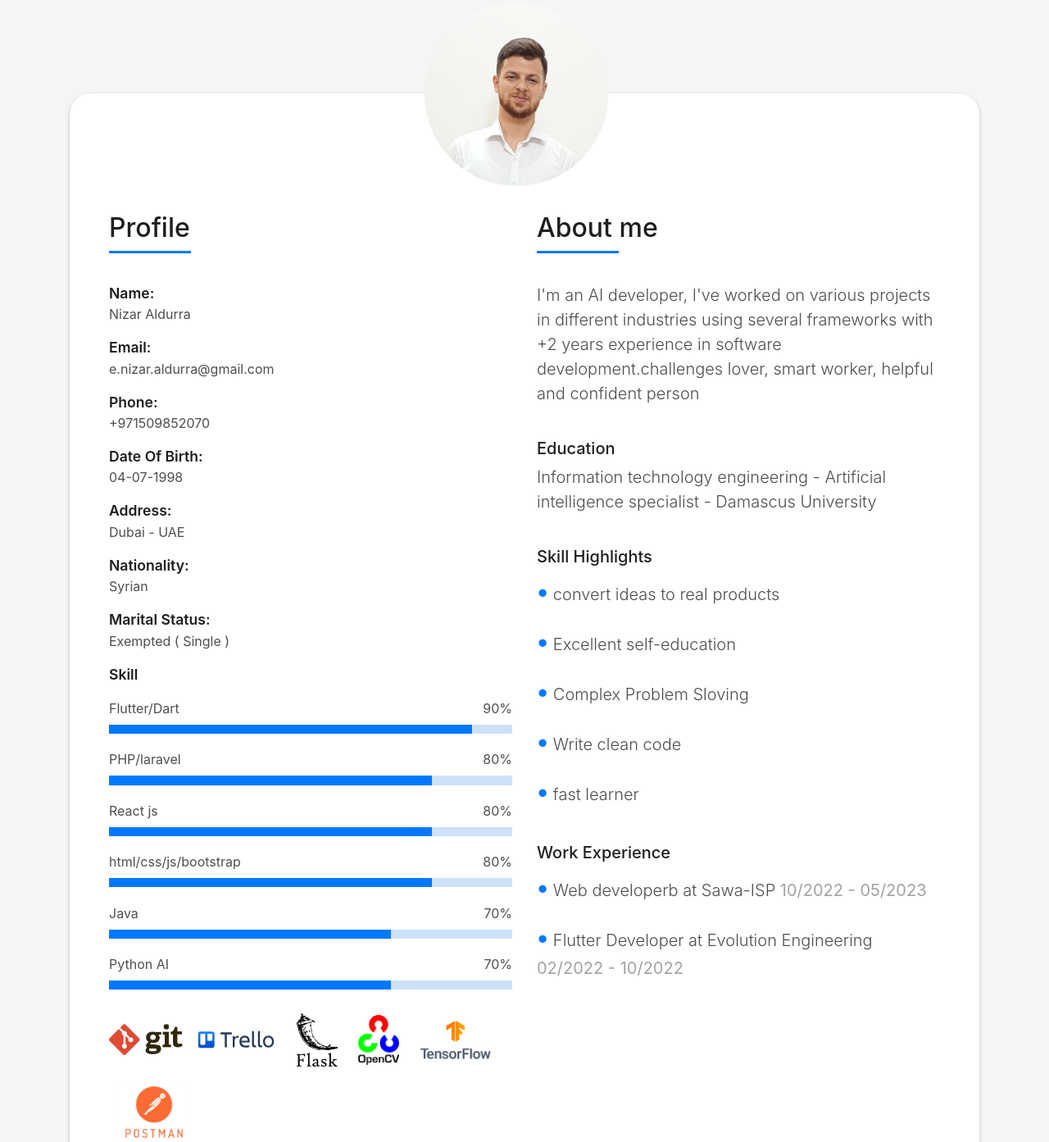
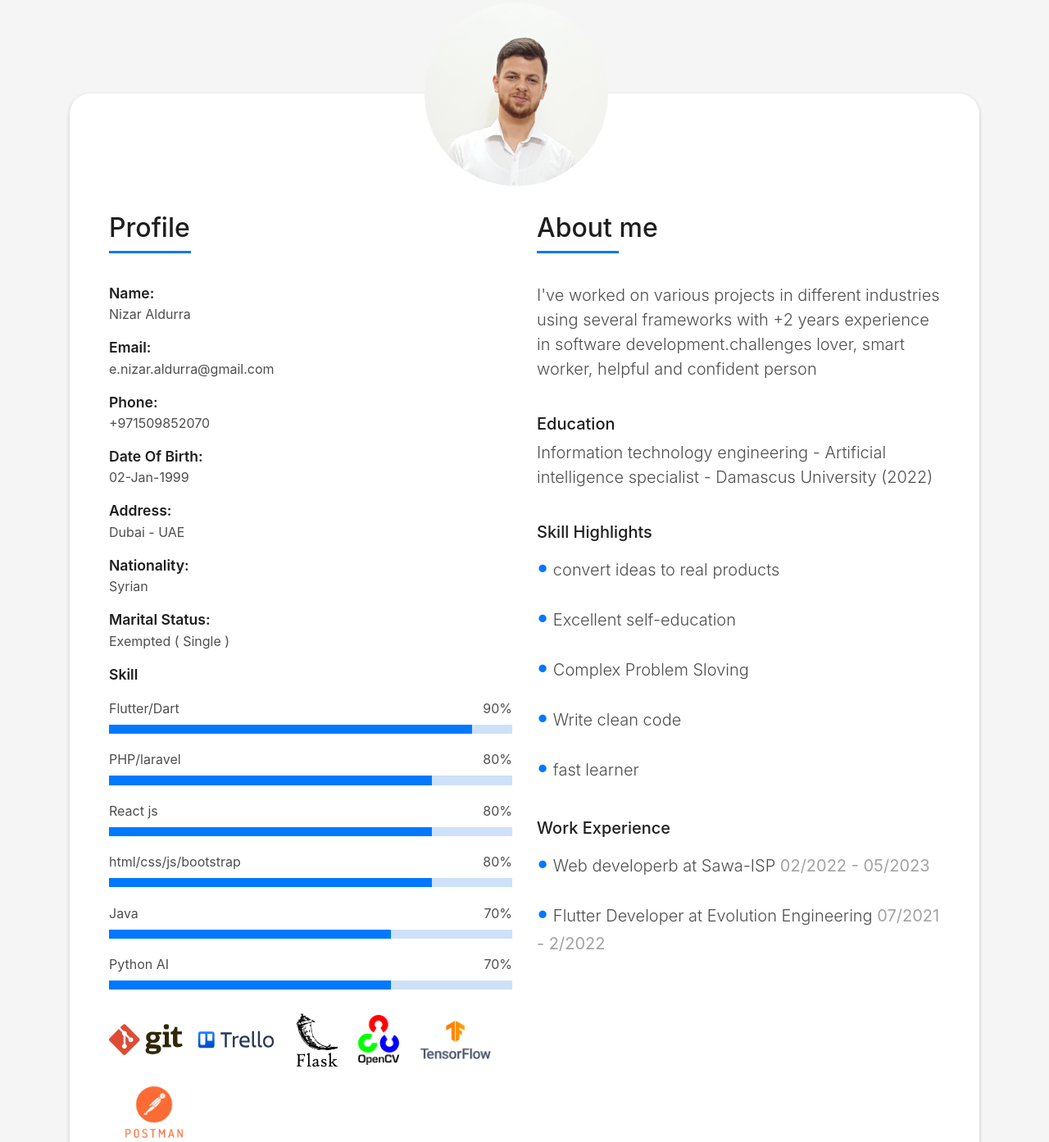
Before and after one commit to nizarALDURRA/nizarALDURRA.github.io, a plain HTML site: page index.html in a window 1280 px wide. Shown: the part 850-2243 px from the top of the page at 82% size. Drawn offline with Linux system fonts and the light colour scheme.

Commit message:
update cv file

```diff
--- a/index.html
+++ b/index.html
@@ -246,7 +246,7 @@
                 <div class="table-cell">
                     <div class="container">
                         <h1 class="intro-title mb-4">Nizar Aldurra</h1>
-                        <p class="intro-subtitle"><span class="text-slider-items">Flutter Developer,React JS
+                        <p class="intro-subtitle"><span class="text-slider-items">Flutter Developer,Web
                                 Developer,Laravel Developer</span><strong class="text-slider"></strong></p>
                         <p class="pt-3"><a class="btn btn-primary btn js-scroll px-4" href="#about" role="button"><span
                                     style="font-weight: bold;">Show CV</span></a></p>
@@ -289,7 +289,7 @@
                                                 <p><span class="title-s">Phone: </span><br> <span>+971509852070</span>
                                                 </p>
                                                 <p><span class="title-s">Date Of Birth: </span><br>
-                                                    <span>04-07-1998</span></p>
+                                                    <span>02-Jan-1999</span></p>
                                                 <p><span class="title-s">Address: </span><br> <span>Dubai - UAE</span>
                                                 </p>
 
@@ -360,7 +360,7 @@
                                             </h5>
                                         </div>
                                         <p class="lead ">
-                                            I'm an AI developer, I've worked on various projects in different industries
+                                            I've worked on various projects in different industries
                                             using several frameworks with +2
                                             years experience in software development.challenges lover, smart worker,
                                             helpful and confident person
@@ -371,7 +371,7 @@
                                         </h5>
                                         <p class="lead ">
                                             Information technology engineering - Artificial intelligence specialist -
-                                            Damascus University
+                                            Damascus University (2022)
                                         </p>
                                         <br>
                                         <h5>
@@ -404,7 +404,7 @@
                                         <p class="lead ">
                                             <Span style="font-size: 30px; font-weight: bold; color: #0078ff; ">•</Span>
                                             Web developerb at Sawa-ISP <span
-                                                style="font-weight: 400; color: rgb(160, 163, 160); ">10/2022 -
+                                                style="font-weight: 400; color: rgb(160, 163, 160); ">02/2022 -
                                                 05/2023</span>
                                         </p>
 
@@ -412,8 +412,8 @@
                                         <p class="lead ">
                                             <Span style="font-size: 30px; font-weight: bold; color: #0078ff; ">•</Span>
                                             Flutter Developer at Evolution Engineering <span
-                                                style="font-weight: 400; color: rgb(160, 163, 160); ">02/2022 -
-                                                10/2022</span>
+                                                style="font-weight: 400; color: rgb(160, 163, 160); ">07/2021 -
+                                                2/2022</span>
                                         </p>
                                     </div>
                                 </div>
@@ -421,7 +421,7 @@
                             </div>
                             <center>
                                 <p class="pt-3">
-                                    <a class="btn btn-primary btn js-scroll px-4" href="Nizar Aldurra.pdf"
+                                    <a class="btn btn-primary btn js-scroll px-4" href="Nizar Aldurra CV-Resume.pdf"
                                         target="_blank" role="button"><span style="font-weight: bold;">Download
                                             CV</span></a>
                                 </p>
```
Also changed, not shown: 2 other files.
